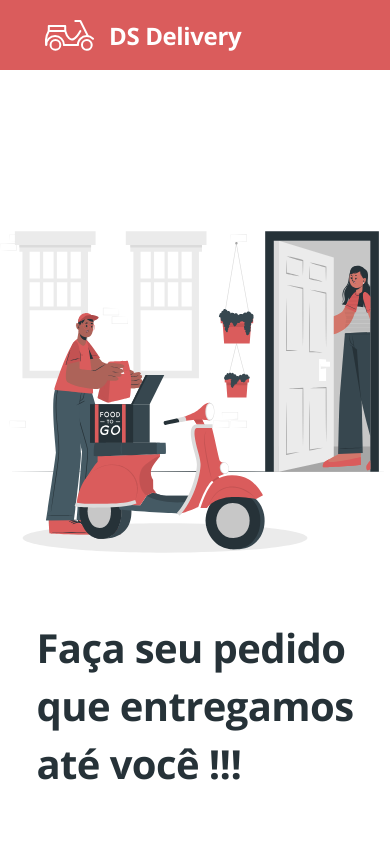
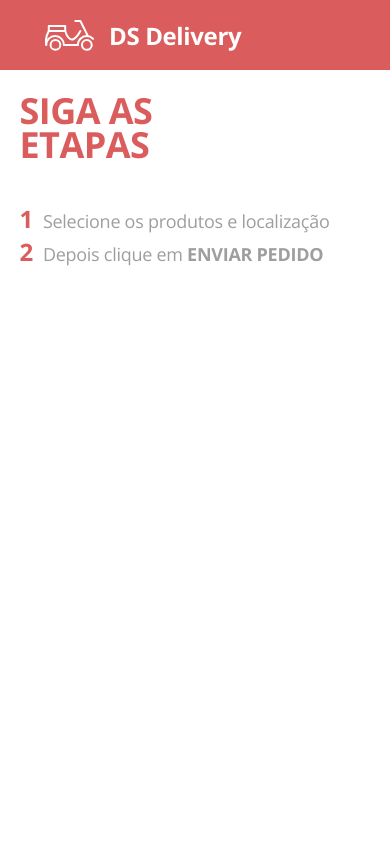
Before and after one commit to Edu25664/DsDelivery, a React (Create React App) app in the folder front-web/: page /orders in a window 390 px wide. Shown: the top 844 px of the page. Built offline with nearby package versions, Linux system fonts and the light colour scheme.

Commit message:
add Routes and StepsHeader

```diff
--- a/front-web/package.json
+++ b/front-web/package.json
@@ -10,8 +10,10 @@
     "@types/node": "^16.11.54",
     "@types/react": "^18.0.17",
     "@types/react-dom": "^18.0.6",
+    "@types/react-router-dom": "^5.3.3",
     "react": "^18.2.0",
     "react-dom": "^18.2.0",
+    "react-router-dom": "^5.2.0",
     "react-scripts": "5.0.1",
     "typescript": "^4.7.4",
     "web-vitals": "^2.1.4"
--- a/front-web/src/App.tsx
+++ b/front-web/src/App.tsx
@@ -1,12 +1,12 @@
 import "./App.css";
-import Home from "./Home";
 import Navbar from "./NavBar";
+import Routes from "./Routes";
 
 function App() {
   return (
     <>
-      <Navbar />
-      <Home/>
+      <Navbar/>
+      <Routes></Routes>
     </>
   );
 }
--- a/front-web/src/Footer/index.tsx
+++ b/front-web/src/Footer/index.tsx
@@ -6,7 +6,7 @@
   return (
     <>
       <footer className="main-footer">
-        <p>App desenvolvido com muito carinho por Eduardo Oliveira Ramos</p>
+        <p>App desenvolvido por Eduardo Oliveira Ramos</p>
         <div className="footer-icons">
           <a href="https://github.com/Edu25664" target="_new">
             <GitHub />
--- /dev/null
+++ b/front-web/src/Orders/SteepsHeader.tsx
@@ -0,0 +1,26 @@
+
+function SteepsHeader() {
+  return (
+    <>
+      <header className="orders-steps-container">
+        <div className="orders-steps-content">
+          <h1 className="steps-title">
+            SIGA AS <br />
+            ETAPAS
+          </h1>
+          <ul className="steps-items">
+            <li>
+              <span className="steps-number">1</span>
+              Selecione os produtos e localização
+            </li>
+            <li>
+              <span className="steps-number">2</span>
+              Depois clique em <strong>ENVIAR PEDIDO</strong>
+            </li>
+          </ul>
+        </div>
+      </header>
+    </>
+  );
+}
+export default SteepsHeader;
--- /dev/null
+++ b/front-web/src/Orders/index.tsx
@@ -0,0 +1,13 @@
+import SteepsHeader from "./SteepsHeader";
+import "./style.css";
+
+function Orders() {
+  return (
+    <>
+      <div className="orders-container">
+        <SteepsHeader />
+      </div>
+    </>
+  );
+}
+export default Orders;
--- /dev/null
+++ b/front-web/src/Orders/style.css
@@ -0,0 +1,294 @@
+.orders-container {
+  background-color: var(--light-color);
+}
+
+.orders-container h3 {
+  margin: 0;
+}
+
+.orders-steps-container {
+  display: flex;
+  justify-content: center;
+  background-color: #fff;
+  margin-bottom: 30px;
+}
+
+.orders-steps-content {
+  display: flex;
+  padding: 25px 0;
+  width: 70%;
+}
+
+.steps-title {
+  font-weight: bold;
+  font-size: 36px;
+  line-height: 34px;
+  letter-spacing: -0.015em;
+  color: var(--primary-color);
+  margin-right: 100px;
+}
+
+.steps-items {
+  list-style-type: none;
+}
+
+.steps-items li {
+  font-weight: normal;
+  font-size: 18px;
+  line-height: 25px;
+  letter-spacing: -0.015em;
+  color: var(--secondary-color);
+}
+
+.steps-items .steps-number {
+  font-size: 24px;
+  font-style: normal;
+  font-weight: bold;
+  line-height: 33px;
+  letter-spacing: -0.015em;
+  color: var(--primary-color);
+  margin-right: 10px;
+}
+
+.orders-list-container {
+  display: flex;
+  justify-content: center;
+}
+
+.orders-list-items {
+  width: 70%;
+  display: grid;
+  grid-template-columns: repeat(auto-fill, 235px);
+  grid-gap: 20px 15px;
+  justify-content: space-between;
+}
+
+.order-card-container {
+  background-color: #fff;
+  box-shadow: 0px 4px 20px rgba(0, 0, 0, 0.25);
+  border-radius: 10px;
+  padding: 15px;
+  cursor: pointer;
+}
+
+.order-card-container.selected {
+  border: 4px solid #008e5b;
+  box-sizing: border-box;
+  box-shadow: 0px 4px 20px rgba(0, 0, 0, 0.25);
+  border-radius: 10px;
+}
+
+.order-card-container:hover {
+  transform: scale(1.01);
+}
+
+.order-card-title {
+  font-weight: bold;
+  font-size: 18px;
+  line-height: 25px;
+  letter-spacing: -0.015em;
+  color: var(--primary-color);
+  text-align: center;
+}
+
+.order-card-container.selected .order-card-title {
+  color: #008e5b;
+}
+
+.order-card-image {
+  border-radius: 10px;
+  margin-top: 15px;
+  margin-bottom: 15px;
+  width: 100%;
+}
+
+.order-card-price {
+  font-weight: bold;
+  font-size: 24px;
+  line-height: 33px;
+  letter-spacing: -0.015em;
+  color: var(--primary-color);
+  text-align: left;
+}
+
+.order-card-container.selected .order-card-price {
+  color: #008e5b;
+}
+
+.order-card-description {
+  border-top: 1px solid #e6e6e6;
+  margin-top: 15px;
+  padding-top: 15px;
+}
+
+.order-card-description h3 {
+  font-size: 16px;
+  line-height: 22px;
+  letter-spacing: -0.015em;
+  color: var(--secondary-color);
+}
+
+.order-card-description p {
+  font-weight: normal;
+  font-size: 14px;
+  line-height: 19px;
+  letter-spacing: -0.015em;
+
+  color: var(--secondary-color);
+}
+
+.order-location-container {
+  display: flex;
+  justify-content: center;
+}
+
+.order-location-content {
+  width: 70%;
+  margin: 30px 0 120px 0;
+  padding: 20px 0;
+  height: 400px;
+  background: #fff;
+  box-shadow: 0px 4px 20px rgba(0, 0, 0, 0.25);
+  border-radius: 10px;
+}
+
+.filter-container {
+  display: flex;
+  justify-content: center;
+  margin-top: 20px;
+}
+
+.filter {
+  width: 80%;
+}
+
+.filter > div {
+  border-radius: 10px;
+  min-height: 60px;
+}
+
+.leaflet-container {
+  width: 100%;
+  height: 100%;
+  border-radius: 10px;
+  margin-top: 20px;
+  z-index: 0;
+}
+
+.order-location-title {
+  font-weight: bold;
+  font-size: 18px;
+  line-height: 25px;
+  text-align: center;
+  letter-spacing: -0.015em;
+  color: var(--secondary-color);
+}
+
+.order-summary-container {
+  display: flex;
+  justify-content: center;
+  margin-bottom: 30px;
+}
+
+.order-summary-content {
+  width: calc(70% - 40px);
+  display: flex;
+  justify-content: space-between;
+  background: #fff;
+  box-shadow: 0px 4px 20px rgba(0, 0, 0, 0.25);
+  border-radius: 10px;
+  background-color: var(--primary-color);
+  color: #fff;
+  padding: 20px;
+}
+
+.amount-selected-container {
+  font-weight: normal;
+  font-size: 11px;
+  line-height: 15px;
+  letter-spacing: -0.015em;
+  display: block;
+  margin-bottom: 10px;
+}
+
+.amount-selected {
+  font-weight: bold;
+  font-size: 16px;
+  line-height: 15px;
+  letter-spacing: -0.015em;
+  margin-right: 5px;
+}
+
+.order-summary-total {
+  font-weight: normal;
+  font-size: 14px;
+  line-height: 15px;
+  letter-spacing: -0.015em;
+  color: #fff;
+  display: block;
+}
+
+.order-summary-price {
+  font-weight: bold;
+  font-size: 18px;
+  line-height: 19px;
+  letter-spacing: -0.015em;
+  color: #fff;
+  margin-right: 5px;
+}
+
+.order-summary-make-order {
+  width: 220px;
+  height: 45px;
+  background: #fff;
+  border-radius: 10px;
+  font-weight: bold;
+  font-size: 18px;
+  line-height: 25px;
+  text-align: center;
+  letter-spacing: -0.015em;
+  color: var(--primary-color);
+  border: 0;
+  cursor: pointer;
+}
+
+.order-summary-make-order:focus {
+  outline: none;
+}
+
+.order-summary-make-order:hover {
+  background-color: #fcf2f2;
+  transform: scale(1.01);
+}
+
+@media only screen and (max-width: 768px) {
+  .orders-steps-content {
+    display: flex;
+    flex-direction: column;
+    padding: 0;
+    width: 90%;
+  }
+
+  .steps-items {
+    padding: 0;
+  }
+
+  .order-location-content {
+    width: 90%;
+  }
+
+  .order-location-container {
+    margin-bottom: 20px;
+  }
+
+  .order-summary-content {
+    width: 80%;
+    display: flex;
+    flex-direction: column;
+  }
+
+  .order-summary-make-order {
+    margin-top: 15px;
+    width: 100%;
+  }
+}
--- /dev/null
+++ b/front-web/src/Routes.tsx
@@ -0,0 +1,17 @@
+import { Switch, Route } from "react-router-dom";
+import { BrowserRouter } from "react-router-dom";
+import Home from "./Home";
+import Orders from "./Orders";
+
+function Routes() {
+  return (
+    <BrowserRouter>
+      <Switch>
+        <Route path="/orders"><Orders/></Route>
+        <Route path="/"><Home/></Route>
+      </Switch>
+    </BrowserRouter>
+  );
+}
+
+export default Routes;
```
Also changed, not shown: 2 other files (tests, documents, lock files or other folders).
